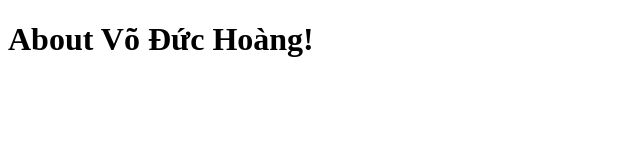
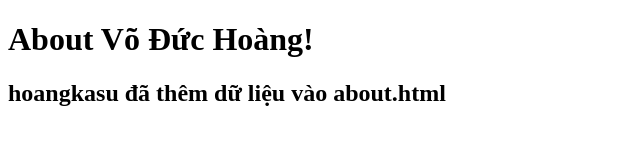
Before and after one commit to hoangvd7/git_demo, a plain HTML site: page about.html in a window 1280 px wide. Shown: the whole page, without its empty margins (0-640 px from the left). Drawn offline with Linux system fonts and the light colour scheme.

Commit message:
Update about.html
Thích sửa thế đó.

```diff
--- a/about.html
+++ b/about.html
@@ -8,5 +8,6 @@
 </head>
 <body>
     <h1>About Võ Đức Hoàng!</h1>
+    <h2>hoangkasu đã thêm dữ liệu vào about.html</h2>
 </body>
 </html>
```
